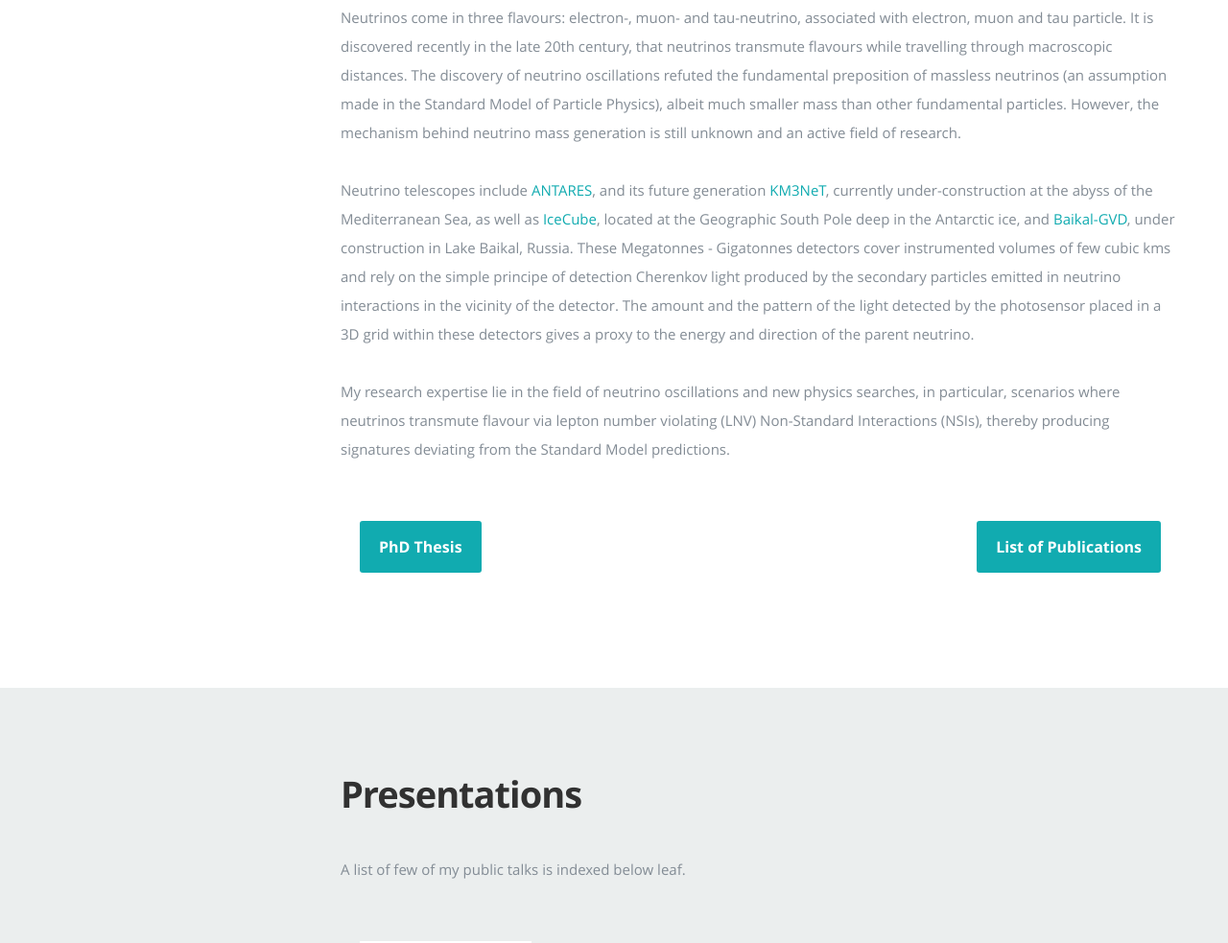
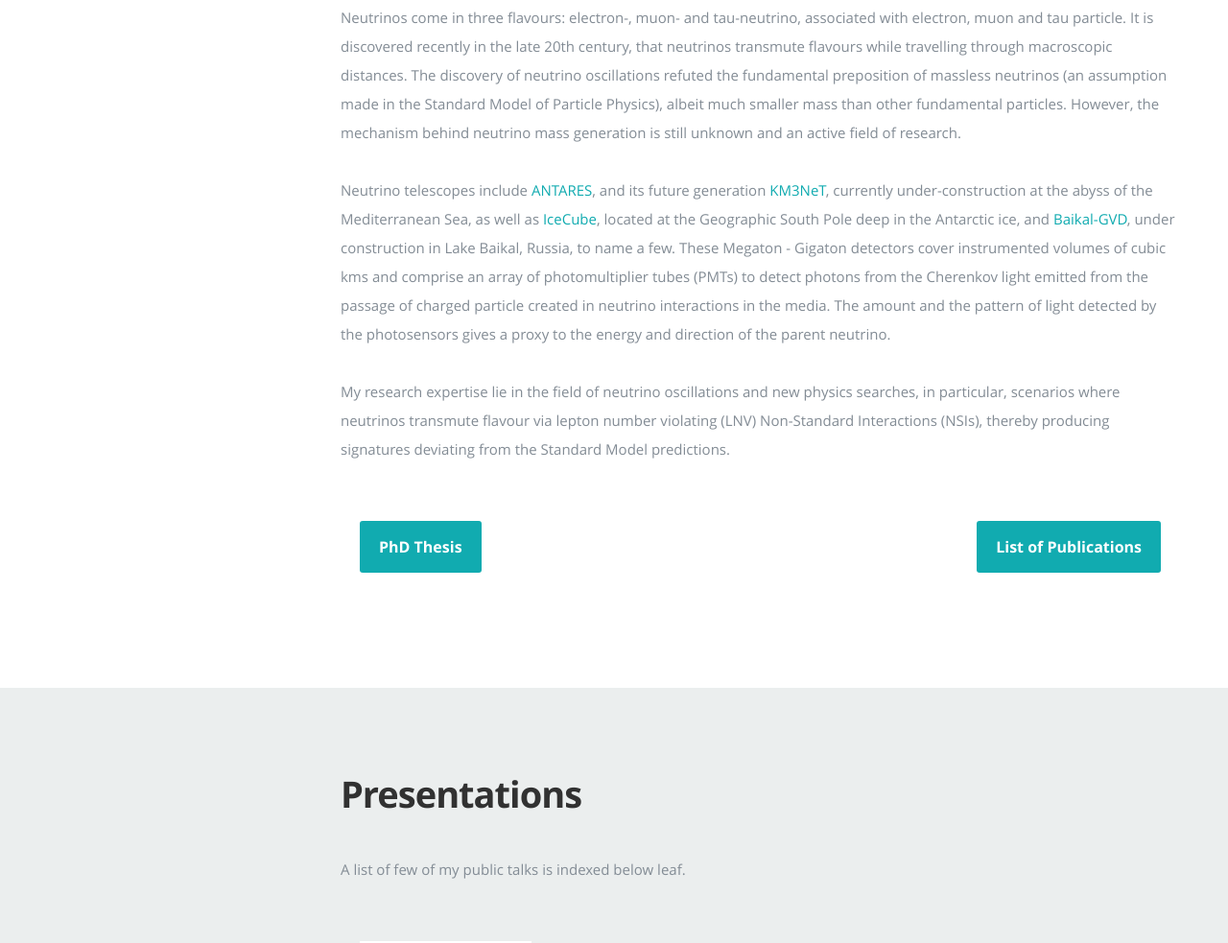
Before and after one commit to nrkhanchowdhury/nrkhanchowdhury.github.io, a plain HTML site: page index.html in a window 1280 px wide. Shown: the part 2167-3150 px from the top of the page at 96% size. Drawn offline with nearby package versions, Linux system fonts and the light colour scheme.

Commit message:
Update index.html

```diff
--- a/index.html
+++ b/index.html
@@ -174,11 +174,11 @@ The usual way of studying astrophysical source is to detect photons -- quanta of
             <p> Neutrinos come in three flavours: electron-, muon- and tau-neutrino, associated with electron, muon and tau particle. It is discovered recently in the late 20th century, that neutrinos transmute flavours while travelling through macroscopic distances. The discovery of neutrino oscillations refuted the fundamental preposition of massless neutrinos (an assumption made in the Standard Model of Particle Physics), albeit much smaller mass than other fundamental particles. However, the mechanism behind neutrino mass generation is still unknown and an active field of research.
             </p>
             <p>
-                Neutrino telescopes include <a href="https://antares.in2p3.fr/" >ANTARES</a>, and its future generation <a href="https://www.km3net.org/" >KM3NeT</a>, currently under-construction at the abyss of the Mediterranean Sea, as well as <a href="https://icecube.wisc.edu/">IceCube</a>, located at the Geographic South Pole deep in the Antarctic ice, and
+                                Neutrino telescopes include <a href="https://antares.in2p3.fr/" >ANTARES</a>, and its future generation <a href="https://www.km3net.org/" >KM3NeT</a>, currently under-construction at the abyss of the Mediterranean Sea, as well as <a href="https://icecube.wisc.edu/">IceCube</a>, located at the Geographic South Pole deep in the Antarctic ice, and
  <a href="https://baikalgvd.jinr.ru/" >Baikal-GVD</a>, under
-                construction in Lake Baikal, Russia. These Megatonnes - Gigatonnes detectors cover instrumented volumes of few cubic kms and rely on the simple principe of detection Cherenkov light produced
-                by the secondary particles emitted in neutrino interactions in the vicinity of the detector. The amount and the pattern of the light detected by the photosensor placed in a 3D grid within these detectors gives a proxy to the energy and direction of the parent neutrino.
-            </p>
+                construction in Lake Baikal, Russia, to name a few. These Megaton - Gigaton detectors cover instrumented volumes of cubic kms and comprise an array of photomultiplier tubes (PMTs) to detect photons from the Cherenkov light emitted from the passage of charged particle created in neutrino interactions in the media. The amount and the pattern of light detected by the photosensors gives a proxy to the energy and direction of the parent neutrino.
+		</p>
+
 
 
 	    <p> My research expertise lie in the field of neutrino oscillations and new physics searches, in particular, scenarios where neutrinos transmute flavour via lepton number violating (LNV) Non-Standard Interactions (NSIs), thereby producing signatures deviating from the Standard Model predictions. </p>
```
